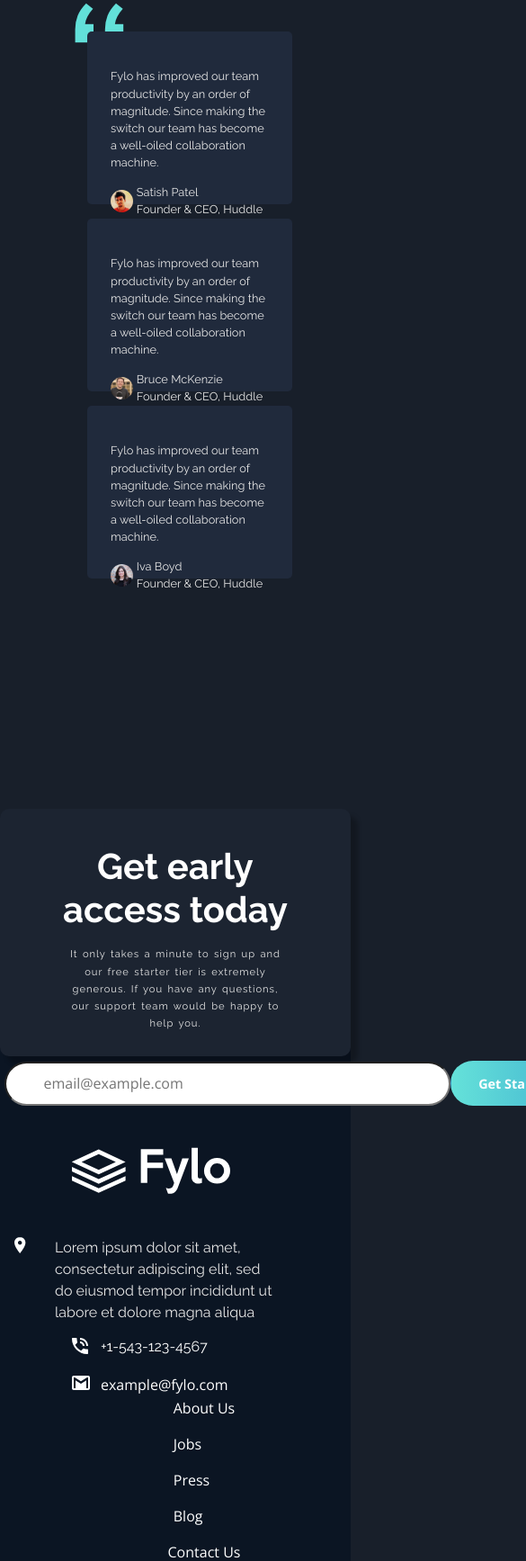
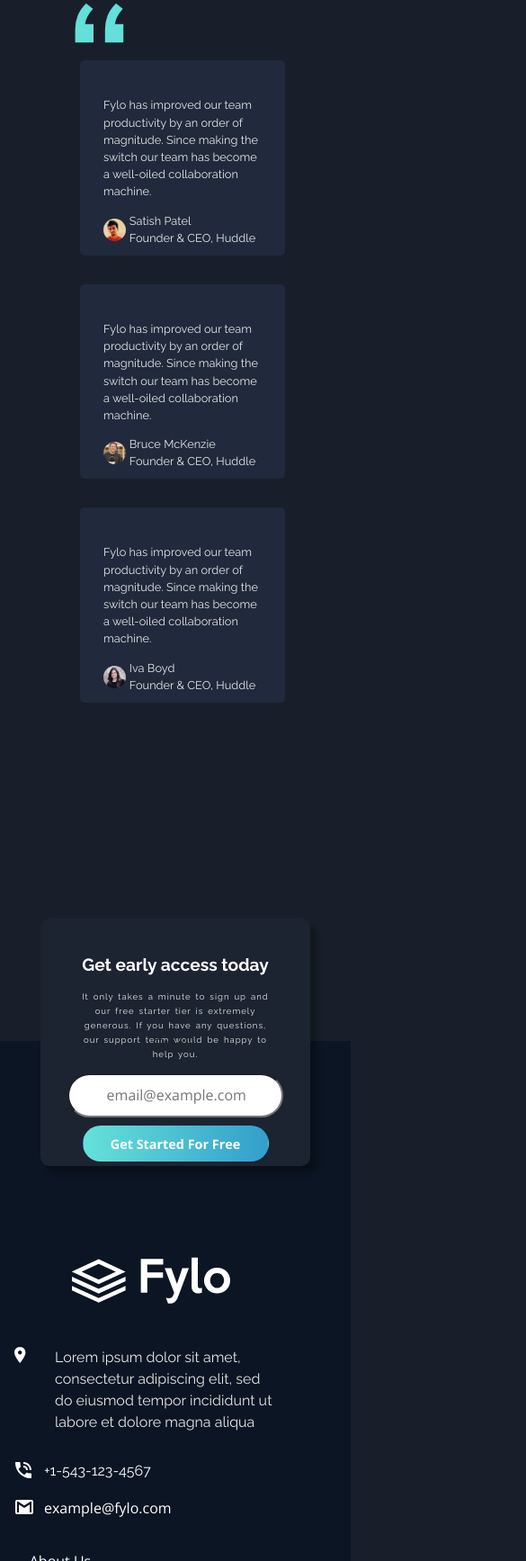
Before and after one commit to rohitdubey1352/fylo_dark_theme_landing_page.github.io, a plain HTML site: page index.html in a window 390 px wide. Shown: the part 2870-4605 px from the top of the page at 90% size, 585 px wide, since content can reach past the window. Drawn offline with nearby package versions, Linux system fonts and the light colour scheme.

Commit message:
Update in css

```diff
--- a/style.css
+++ b/style.css
@@ -503,3 +503,60 @@
         right: 10rem;
     }
 }
+@media(max-width: 411px){
+    .newslatter-box{
+        max-width: 300px;
+    }
+    .newslatter-content h1{
+        font-size: 1.2rem;
+    }
+    .newslatter-content p{
+        font-size: .6rem;
+        width: 100%;
+        line-height: 1rem;
+    }
+    .form-body{
+        margin-top: -3rem;
+        display: flex;
+        justify-content: center;
+        align-items: center;
+        flex-direction: column;
+    }
+    .form-body .form-input{
+        width: 15rem;
+        margin: .8rem 1rem;
+        align-items: center;
+    }
+    .form-body  .btn{
+        height: 2.5rem;
+        margin-top: -0.2rem;
+    }
+    .footer .col{
+        display: flex;
+        justify-content: center;
+        align-items: flex-start;
+        flex-direction: row;
+        text-align: left;
+    }
+
+    .box{
+        width: 100%;
+        max-width: 100%;
+        height: auto;
+        border-radius: 0.3125rem;
+        margin: 1rem .5rem;
+        padding: 0 -3rem;
+    }
+    .info{
+        padding: 1rem 0 1rem 0;
+        left: -3rem;
+    }
+    .aboutsectn{
+        padding: 1rem 0 1rem 0;
+        right: 10rem;
+    }
+    .Contact{
+        padding: 1rem 0 1rem 0;
+        right: 10rem;
+    }
+}
```
